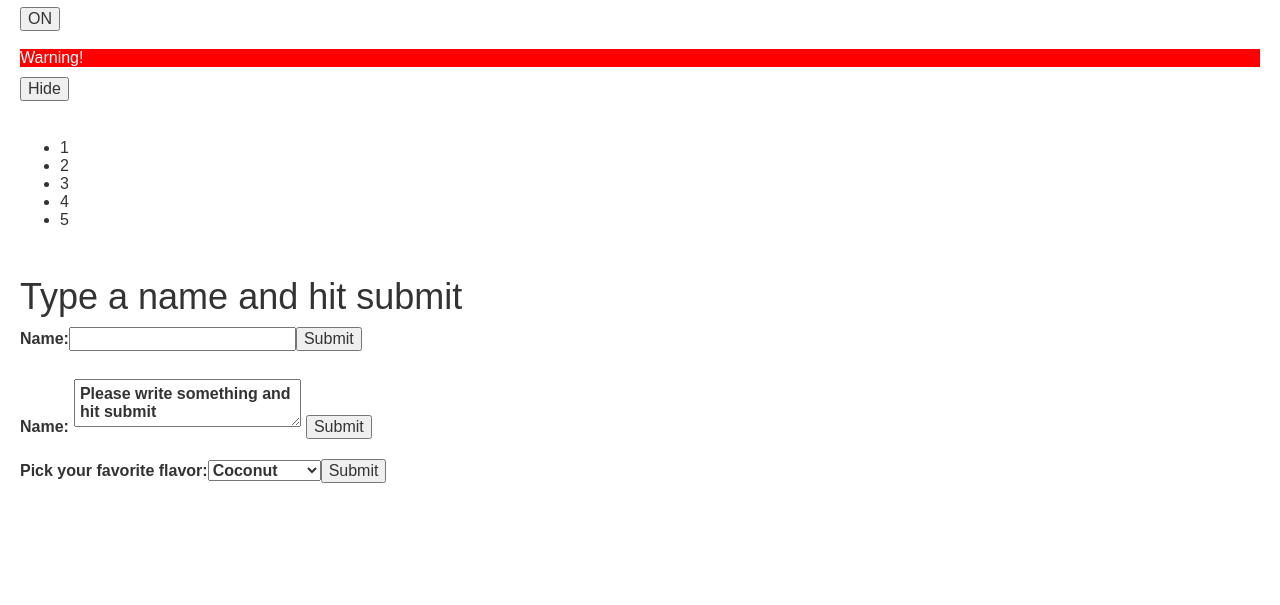
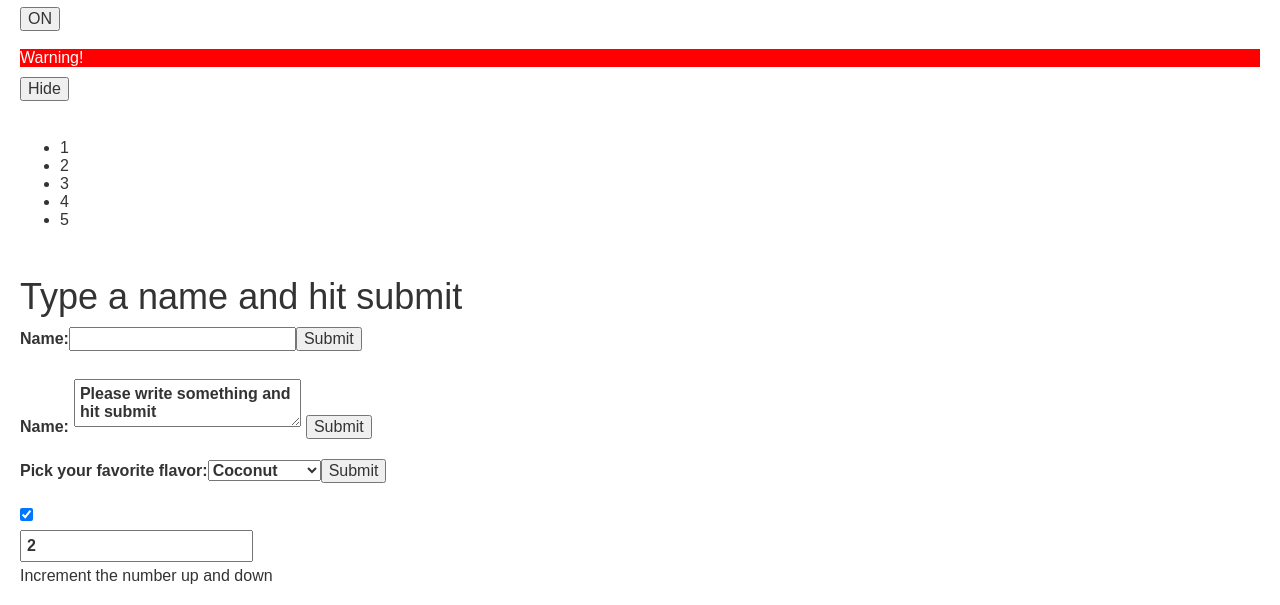
Before and after one commit to bdog72/React_Practice_April, a React app: page / in a window 1280 px wide. Shown: the part 740-1345 px from the top of the page. Before the commit the page ends 1246 px from the top, so only its background shows below. Built offline with nearby package versions, Linux system fonts and the light colour scheme; some packages are replaced by stand-ins of ours.

Commit message:
added another example

```diff
--- a/src/components/App.js
+++ b/src/components/App.js
@@ -7,6 +7,7 @@ import Practice from './Practice'
 import NameForm from './NameForm'
 import Essay from './Essay'
 import FlavorForm from './FlavorForm'
+import Reservation from './Reservation'
 import { Image, Jumbotron } from 'react-bootstrap'
 
 class App extends Component {
@@ -30,6 +31,8 @@ class App extends Component {
       <Essay />
       <br />
       <FlavorForm />
+      <br />
+      <Reservation />
     </div>
   }
 }
--- /dev/null
+++ b/src/components/Reservation.js
@@ -0,0 +1,46 @@
+import React, { Component } from 'react'
+
+export default class Reservation extends Component {
+  constructor (props) {
+    super(props)
+    this.state = {
+      isGoing: true,
+      numberOfGuests: 2
+    }
+
+    this.handleInputChange = this.handleInputChange.bind(this)
+  }
+
+  handleInputChange (event) {
+    const target = event.target
+    const value = target.type === 'checkbox' ? target.checked : target.value
+    const name = target.name
+
+    this.setState({
+      [name]: value
+    })
+  }
+
+  render () {
+    return <div>
+      <form>
+        <label>
+          <input
+            name='isGoing'
+            type='checkbox'
+            checked={this.state.isGoing}
+            onChange={this.handleInputChange} />
+        </label>
+        <br />
+        <label className='lab1'>
+          <input
+            name='numberOfGuests'
+            type='number'
+            value={this.state.numberOfGuests}
+            onChange={this.handleInputChange} />
+        </label>
+        <p>Increment the number up and down</p>
+      </form>
+    </div>
+  }
+}
--- a/src/styles/screen.scss
+++ b/src/styles/screen.scss
@@ -28,3 +28,7 @@ textarea {
   padding: 5px;
   margin: 5px;
 }
+
+.lab1 input {
+  padding: 5px;
+}
```
